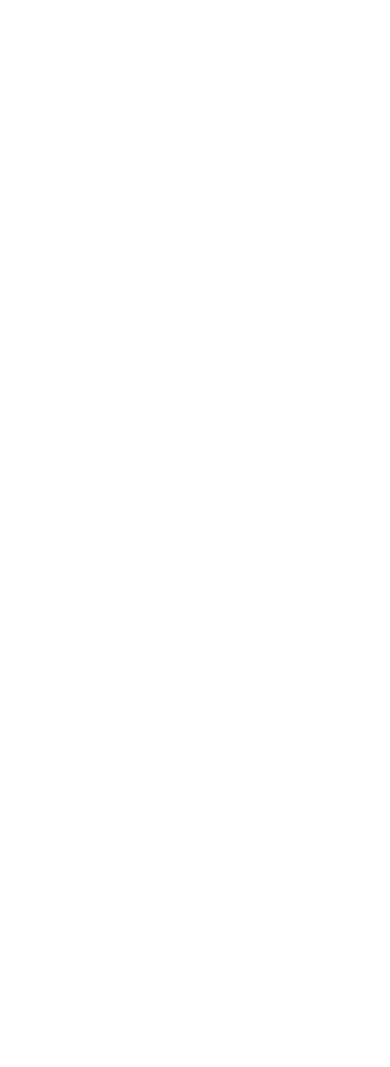
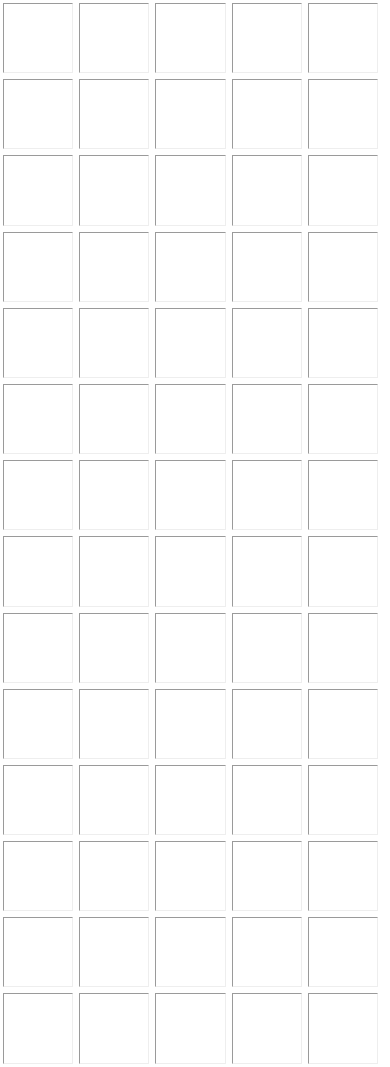
Before and after one commit to JimXu909/Inclass-practice, a plain HTML site: page HW2/index.html in a window 390 px wide. Shown: the top 1067 px of the page. Before the commit the page ends 844 px from the top, so only its background shows below. Drawn offline with Linux system fonts and the light colour scheme; a web font is replaced by a local one.

Commit message:
hw update

```diff
--- a/HW2/index.html
+++ b/HW2/index.html
@@ -2,27 +2,119 @@
 <html>
 <head>
 	<link rel="stylesheet" type="text/css" href="style.css">
-	<title>Trend changing</title>
-
-	<style>
-	abbr, address, article, aside,
-	audio, b, blockquote, body,
-	 canvas, caption, cite, code, dd
-    , del, details, dfn, div, dl, dt
-    , em, fieldset, figcaption, figure, footer, form, h1, h2, h3, h4, h5, h6, header, hgroup, html, i, iframe, img, ins, kbd, label, legend, li, mark, menu, nav, object, ol, p, pre, q, samp, section, small, span, strong, sub, summary, sup, table, tbody, td, tfoot, th, thead, time, tr, ul, var, video {
-		    margin: 0;
-		    padding: 0;
-		    border: 0;
-		    outline: 0;
-		    font-size: 100%;
-		    vertical-align: baseline;
-		    background: 0 0;
-		}
-	</style>
+	<title>5by20</title>
+	<meta charset="utf-8">
 	<meta name="viewport" content="width=device-width, initial-scale=1.0">
+	<link href="https://fonts.googleapis.com/css?family=Italianno|Roboto|VT323" rel="stylesheet">
 </head>
 <body>
+	<main>
+		<div class="bigwrap">
+			<p class="sqbox"></p>
+			<p class="sqbox"></p>
+			<p class="sqbox"></p>
+			<p class="sqbox"></p>
+			<p class="sqbox"></p>
+			<p class="sqbox"></p>
+			<p class="sqbox"></p>
+			<p class="sqbox"></p>
+			<p class="sqbox"></p>
+			<p class="sqbox"></p>
+			<p class="sqbox"></p>
+			<p class="sqbox"></p>
+			<p class="sqbox"></p>
+			<p class="sqbox"></p>
+			<p class="sqbox"></p>
+			<p class="sqbox"></p>
+			<p class="sqbox"></p>
+			<p class="sqbox"></p>
+			<p class="sqbox"></p>
+			<p class="sqbox"></p>
+			<p class="sqbox"></p>
+			<p class="sqbox"></p>
+			<p class="sqbox"></p>
+			<p class="sqbox"></p>
+			<p class="sqbox"></p>
+			<p class="sqbox"></p>
+			<p class="sqbox"></p>
+			<p class="sqbox"></p>
+			<p class="sqbox"></p>
+			<p class="sqbox"></p>
+			<p class="sqbox"></p>
+			<p class="sqbox"></p>
+			<p class="sqbox"></p>
+			<p class="sqbox"></p>
+			<p class="sqbox"></p>
+			<p class="sqbox"></p>
+			<p class="sqbox"></p>
+			<p class="sqbox"></p>
+			<p class="sqbox"></p>
+			<p class="sqbox"></p>
+			<p class="sqbox"></p>
+			<p class="sqbox"></p>
+			<p class="sqbox"></p>
+			<p class="sqbox"></p>
+			<p class="sqbox"></p>
+			<p class="sqbox"></p>
+			<p class="sqbox"></p>
+			<p class="sqbox"></p>
+			<p class="sqbox"></p>
+			<p class="sqbox"></p>
+			<p class="sqbox"></p>
+			<p class="sqbox"></p>
+			<p class="sqbox"></p>
+			<p class="sqbox"></p>
+			<p class="sqbox"></p>
+			<p class="sqbox"></p>
+			<p class="sqbox"></p>
+			<p class="sqbox"></p>
+			<p class="sqbox"></p>
+			<p class="sqbox"></p>
+			<p class="sqbox"></p>
+			<p class="sqbox"></p>
+			<p class="sqbox"></p>
+			<p class="sqbox"></p>
+			<p class="sqbox"></p>
+			<p class="sqbox"></p>
+			<p class="sqbox"></p>
+			<p class="sqbox"></p>
+			<p class="sqbox"></p>
+			<p class="sqbox"></p>
+			<p class="sqbox"></p>
+			<p class="sqbox"></p>
+			<p class="sqbox"></p>
+			<p class="sqbox"></p>
+			<p class="sqbox"></p>
+			<p class="sqbox"></p>
+			<p class="sqbox"></p>
+			<p class="sqbox"></p>
+			<p class="sqbox"></p>
+			<p class="sqbox"></p>
+			<p class="sqbox"></p>
+			<p class="sqbox"></p>
+			<p class="sqbox"></p>
+			<p class="sqbox"></p>
+			<p class="sqbox"></p>
+			<p class="sqbox"></p>
+			<p class="sqbox"></p>
+			<p class="sqbox"></p>
+			<p class="sqbox"></p>
+			<p class="sqbox"></p>
+			<p class="sqbox"></p>
+			<p class="sqbox"></p>
+			<p class="sqbox"></p>
+			<p class="sqbox"></p>
+			<p class="sqbox"></p>
+			<p class="sqbox"></p>
+			<p class="sqbox"></p>
+			<p class="sqbox"></p>
+			<p class="sqbox"></p>
+			<p class="sqbox"></p>
+		</div>
 
+	</main>
+	<!-- javascript ------------------------ -->
+	<script type="text/javascript" src="script.js"></script>
 
 
 </body>
--- /dev/null
+++ b/HW2/script.js
@@ -0,0 +1,4 @@
+// alert(
+// 	"what ever the fuck i want")
+
+document.querySelectorAll("p.sqbox").innerHTML="I'll do whatever the fuck I want";
--- a/HW2/style.css
+++ b/HW2/style.css
@@ -0,0 +1,127 @@
+
+abbr, address, article, aside,
+audio, b, blockquote, body,
+ canvas, caption, cite, code, dd
+, del, details, dfn, div, dl, dt
+, em, fieldset, figcaption, figure
+, footer, form, h1, h2, h3, h4, h5,
+h6, header, hgroup, html, i, iframe,
+ img, ins, kbd, label, legend, li,
+  mark, menu, nav, object, ol, p,
+  pre, q, samp, section, small, span,
+  strong, sub, summary, sup, table,
+  tbody, td, tfoot, th, thead, time,
+  tr, ul, var, video
+ {
+    margin: 0;
+    padding: 0;
+    border: 0;
+    outline: 0;
+    font-size: 100%;
+    vertical-align: baseline;
+    background: 0 0;
+}
+html {
+  box-sizing: border-box;
+}
+*, *:before, *:after {
+  box-sizing: inherit;
+}
+
+/*-----------------------------------------------------*/
+/*global snippet*/
+
+
+
+body{
+	font-size: 20px;
+	font-family: "Helvetica";
+	color: black;
+}
+
+
+
+
+/*------------------------------------------------------
+class and ids onwards*/
+
+.bigwrap{
+
+}
+
+
+
+.sqbox{
+	font-size: 8px;
+	width: 18vw;
+	height: 18vw;
+	border: 1px;
+	float: left;
+	display: inline-block;
+	margin: 8px;
+	border-style: inset;
+
+}
+
+.sqbox:nth-of-type(1){
+	font-size: 10px;
+}
+.sqbox:nth-of-type(2){
+	font-size: 9px;
+	font-style: oblique;
+}
+.sqbox:nth-of-type(3n ){
+	font-weight: bold;
+	font-size: 30px;
+	font-family: 'VT323', monospace;
+}
+
+.sqbox:nth-of-type(4n){
+	font-size: 5px;
+	font-style: italic;
+	font-family: "Times New Roman";
+
+}
+.sqbox:nth-of-type(5n){
+	font-size: 8px;
+	font-family: 'Roboto', sans-serif;
+}
+.sqbox:nth-of-type(6n){
+	font-size: 20px;
+	font-family: 'Italianno', cursive;
+}
+
+.sqbox:nth-of-type(7n){
+	font-size: 10px;
+	font-family: "Arial";
+	font-style: italic;
+}
+
+
+
+
+
+/*-----------------------------------
+media query from now on*/
+
+@media screen and (max-width: 800px)
+	{
+		.sqbox{
+			width: 18vw;
+			height: 18vw;
+			margin: 5px;
+		}
+
+
+	}
+
+@media screen and (max-width: 500px)
+	{
+		.sqbox{
+			width: 18vw;
+			height: 18vw;
+			margin: 3px;
+		}
+
+
+	}
```
Also changed, not shown: 1 other file.
